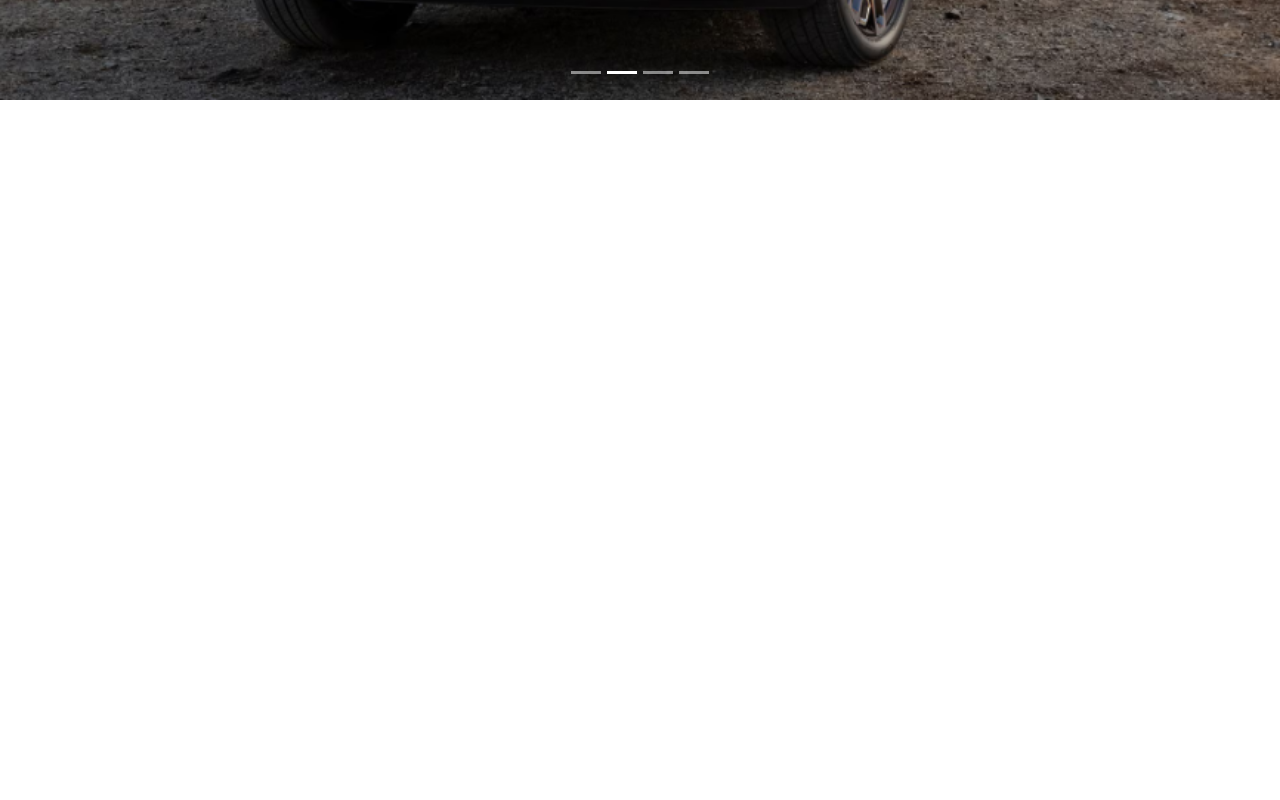
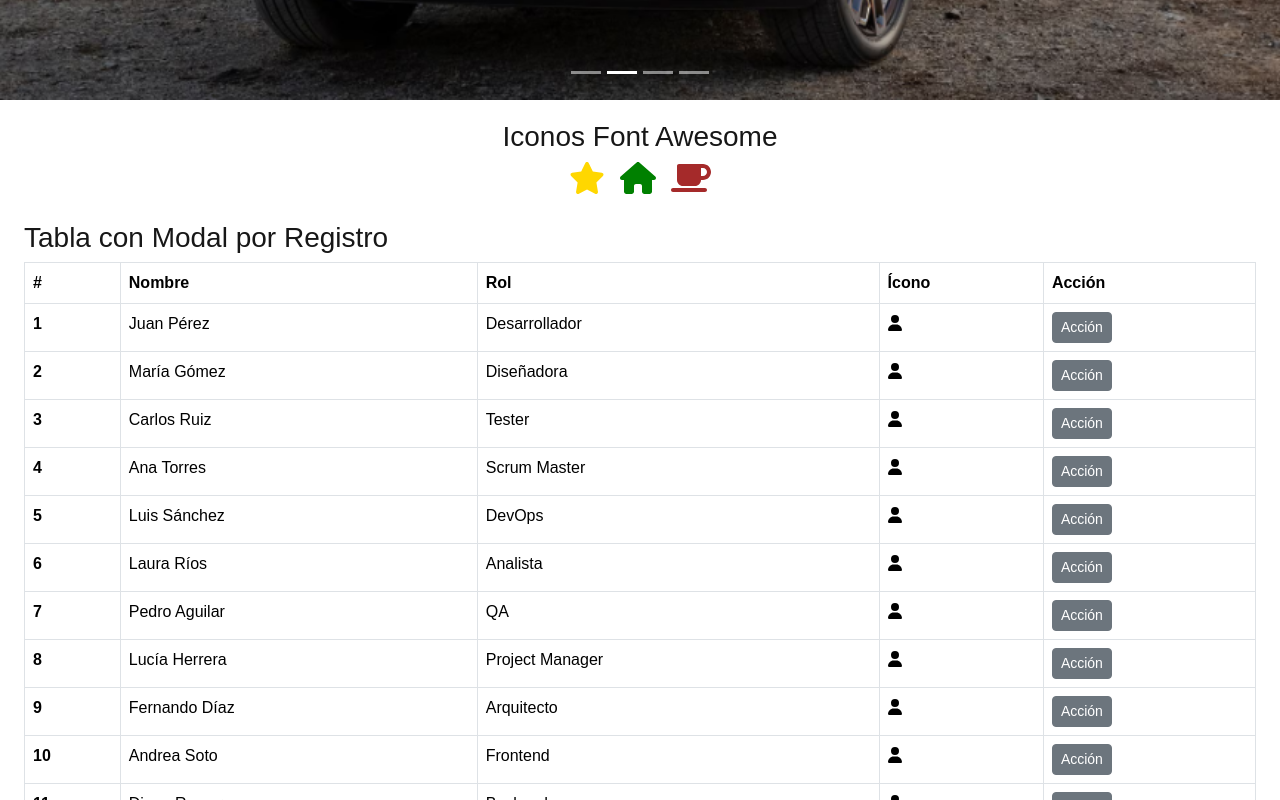
Before and after one commit to BrianGL1525/practica-1, a Next.js app: page / in a window 1280 px wide. Shown: the part 1400-2200 px from the top of the page. Before the commit the page ends 1500 px from the top, so only its background shows below. Built offline with nearby package versions, Linux system fonts and the light colour scheme.

Commit message:
Practica #4 - Tablas

```diff
--- a/package.json
+++ b/package.json
@@ -9,6 +9,9 @@
     "lint": "next lint"
   },
   "dependencies": {
+    "@fortawesome/fontawesome-svg-core": "^6.7.2",
+    "@fortawesome/free-solid-svg-icons": "^6.7.2",
+    "@fortawesome/react-fontawesome": "^0.2.2",
     "bootstrap": "^5.3.7",
     "next": "15.3.5",
     "react": "^19.0.0",
--- /dev/null
+++ b/src/Components/Iconos.tsx
@@ -0,0 +1,15 @@
+'use client';
+
+import { FontAwesomeIcon } from '@fortawesome/react-fontawesome';
+import { faStar, faHome, faCoffee } from '@fortawesome/free-solid-svg-icons';
+
+export default function Iconos() {
+  return (
+    <div style={{ textAlign: 'center', marginTop: '20px' }}>
+      <h3>Iconos Font Awesome</h3>
+      <FontAwesomeIcon icon={faStar} size="2x" style={{ color: 'gold', marginRight: '15px' }} />
+      <FontAwesomeIcon icon={faHome} size="2x" style={{ color: 'green', marginRight: '15px' }} />
+      <FontAwesomeIcon icon={faCoffee} size="2x" style={{ color: 'brown' }} />
+    </div>
+  );
+}
--- /dev/null
+++ b/src/Components/TablaPersonalizada.tsx
@@ -0,0 +1,63 @@
+'use client';
+
+import { useState } from 'react';
+import { Table, Button, Modal, ModalHeader, ModalBody } from 'reactstrap';
+import { FontAwesomeIcon } from '@fortawesome/react-fontawesome';
+import { faUser } from '@fortawesome/free-solid-svg-icons';
+import datos from '@/data/datos.json';
+
+export default function TablaPersonalizada() {
+  const [modal, setModal] = useState(false);
+  const [imagenActual, setImagenActual] = useState('');
+
+  const toggleModal = (imagen: string) => {
+    setImagenActual(imagen);
+    setModal(!modal);
+  };
+
+  return (
+    <div className="p-4">
+      <h3>Tabla con Modal por Registro</h3>
+
+      <Table bordered hover responsive>
+        <thead>
+          <tr>
+            <th>#</th>
+            <th>Nombre</th>
+            <th>Rol</th>
+            <th>Ícono</th>
+            <th>Acción</th>
+          </tr>
+        </thead>
+        <tbody>
+          {datos.map((item, index) => (
+            <tr key={item.id}>
+              <th scope="row">{index + 1}</th>
+              <td>{item.nombre}</td>
+              <td>{item.rol}</td>
+              <td>
+                <FontAwesomeIcon icon={faUser} />
+              </td>
+              <td>
+                <Button
+                  color="secondary"
+                  size="sm"
+                  onClick={() => toggleModal(item.imagen)}
+                >
+                  {item.accion}
+                </Button>
+              </td>
+            </tr>
+          ))}
+        </tbody>
+      </Table>
+
+      <Modal isOpen={modal} toggle={() => setModal(!modal)}>
+        <ModalHeader toggle={() => setModal(!modal)}>Imagen del Usuario</ModalHeader>
+        <ModalBody className="text-center">
+          <img src={imagenActual} alt="imagen del usuario" width="100%" />
+        </ModalBody>
+      </Modal>
+    </div>
+  );
+}
--- a/src/app/page.tsx
+++ b/src/app/page.tsx
@@ -8,6 +8,8 @@ import BotonReactstrap from '@/Components/BotonReactstrap';
 import Notificacion from '@/Components/Notificacion';
 import VentanaModal from '@/Components/VentanaModal';
 import Carrusel from '@/Components/Carrusel';
+import Iconos from '@/Components/Iconos';
+import TablaPersonalizada from '@/Components/TablaPersonalizada';
 
 export default function Home() {
   return (
@@ -40,6 +42,8 @@ export default function Home() {
       <Notificacion /> {}
       <VentanaModal />
       <Carrusel />
+      <Iconos />
+      <TablaPersonalizada />
     </main>
   );
 }
--- /dev/null
+++ b/src/data/datos.json
@@ -0,0 +1,22 @@
+[
+  { "id": 1, "nombre": "Juan Pérez", "rol": "Desarrollador", "icono": "user", "accion": "Acción", "imagen": "https://via.placeholder.com/300x200?text=Usuario+1" },
+  { "id": 2, "nombre": "María Gómez", "rol": "Diseñadora", "icono": "user", "accion": "Acción", "imagen": "https://via.placeholder.com/300x200?text=Usuario+2" },
+  { "id": 3, "nombre": "Carlos Ruiz", "rol": "Tester", "icono": "user", "accion": "Acción", "imagen": "https://via.placeholder.com/300x200?text=Usuario+3" },
+  { "id": 4, "nombre": "Ana Torres", "rol": "Scrum Master", "icono": "user", "accion": "Acción", "imagen": "https://via.placeholder.com/300x200?text=Usuario+4" },
+  { "id": 5, "nombre": "Luis Sánchez", "rol": "DevOps", "icono": "user", "accion": "Acción", "imagen": "https://via.placeholder.com/300x200?text=Usuario+5" },
+  { "id": 6, "nombre": "Laura Ríos", "rol": "Analista", "icono": "user", "accion": "Acción", "imagen": "https://via.placeholder.com/300x200?text=Usuario+6" },
+  { "id": 7, "nombre": "Pedro Aguilar", "rol": "QA", "icono": "user", "accion": "Acción", "imagen": "https://via.placeholder.com/300x200?text=Usuario+7" },
+  { "id": 8, "nombre": "Lucía Herrera", "rol": "Project Manager", "icono": "user", "accion": "Acción", "imagen": "https://via.placeholder.com/300x200?text=Usuario+8" },
+  { "id": 9, "nombre": "Fernando Díaz", "rol": "Arquitecto", "icono": "user", "accion": "Acción", "imagen": "https://via.placeholder.com/300x200?text=Usuario+9" },
+  { "id": 10, "nombre": "Andrea Soto", "rol": "Frontend", "icono": "user", "accion": "Acción", "imagen": "https://via.placeholder.com/300x200?text=Usuario+10" },
+  { "id": 11, "nombre": "Diego Romero", "rol": "Backend", "icono": "user", "accion": "Acción", "imagen": "https://via.placeholder.com/300x200?text=Usuario+11" },
+  { "id": 12, "nombre": "Sofía Méndez", "rol": "Diseñadora UX", "icono": "user", "accion": "Acción", "imagen": "https://via.placeholder.com/300x200?text=Usuario+12" },
+  { "id": 13, "nombre": "Miguel Flores", "rol": "Ingeniero DevOps", "icono": "user", "accion": "Acción", "imagen": "https://via.placeholder.com/300x200?text=Usuario+13" },
+  { "id": 14, "nombre": "Claudia Pérez", "rol": "Líder Técnico", "icono": "user", "accion": "Acción", "imagen": "https://via.placeholder.com/300x200?text=Usuario+14" },
+  { "id": 15, "nombre": "Jorge Vázquez", "rol": "Arquitecto Cloud", "icono": "user", "accion": "Acción", "imagen": "https://via.placeholder.com/300x200?text=Usuario+15" },
+  { "id": 16, "nombre": "Natalia Rivas", "rol": "Tester QA", "icono": "user", "accion": "Acción", "imagen": "https://via.placeholder.com/300x200?text=Usuario+16" },
+  { "id": 17, "nombre": "Pablo Navarro", "rol": "Soporte TI", "icono": "user", "accion": "Acción", "imagen": "https://via.placeholder.com/300x200?text=Usuario+17" },
+  { "id": 18, "nombre": "Daniela Castro", "rol": "Product Owner", "icono": "user", "accion": "Acción", "imagen": "https://via.placeholder.com/300x200?text=Usuario+18" },
+  { "id": 19, "nombre": "José Martínez", "rol": "Consultor", "icono": "user", "accion": "Acción", "imagen": "https://via.placeholder.com/300x200?text=Usuario+19" },
+  { "id": 20, "nombre": "Valeria Jiménez", "rol": "Líder de proyecto", "icono": "user", "accion": "Acción", "imagen": "https://via.placeholder.com/300x200?text=Usuario+20" }
+]
```
Also changed, not shown: 1 other file (tests, documents, lock files or other folders).
